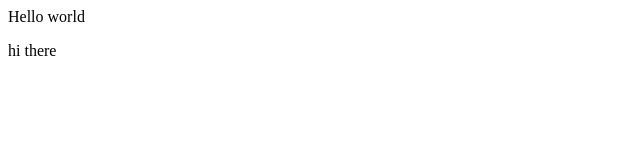
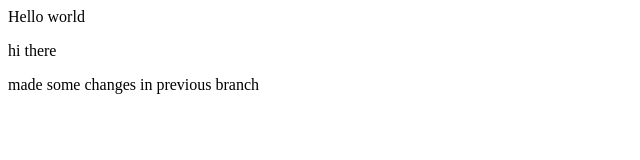
Before and after one commit to sania-tech/Demo, a plain HTML site: page index.html in a window 1280 px wide. Shown: the whole page, without its empty margins (0-640 px from the left). Drawn offline with Linux system fonts and the light colour scheme.

Commit message:
Update index.html

```diff
--- a/index.html
+++ b/index.html
@@ -1,3 +1,4 @@
 
 <p>Hello world</p>
 <p>hi there </p>
+<p>made some changes in previous branch</p>
```
